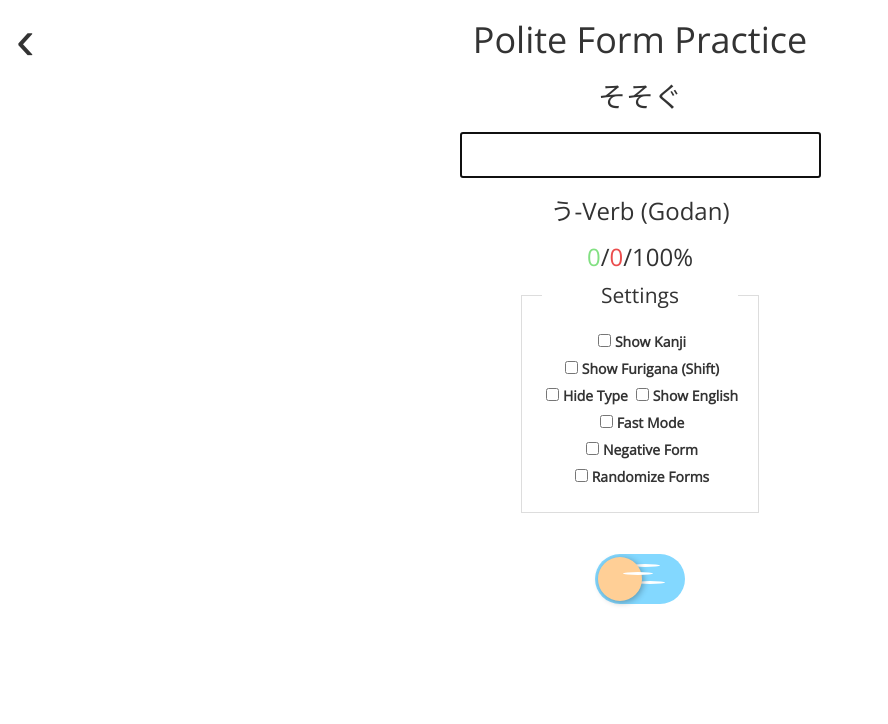
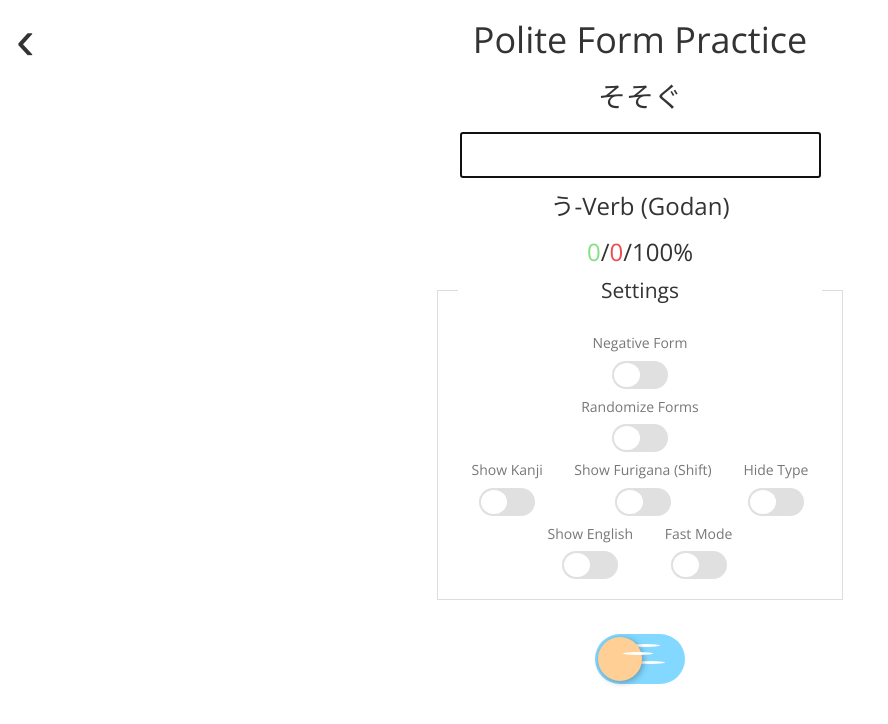
Before and after one commit to NickEckardt/steven-kraft.github.io, a Jekyll site: the page built from projects/japanese/politeform/index.html, in a window 1280 px wide. Shown: the top 724 px of the page, without its empty margins (0-888 px from the left). Built offline with Jekyll 4.4.1, drawn with Linux system fonts in a browser that asks for light colours.

Commit message:
Improved styling for verb conjugation options

```diff
--- a/_layouts/verb_conjugation.html
+++ b/_layouts/verb_conjugation.html
@@ -32,33 +32,51 @@
 
 			<div>
 				<fieldset>
-			  <legend>Settings</legend>
-			  <div>
-			    <label><input type="checkbox" id="kanjisetting" value="kanji">Show Kanji</label>
-			  </div>
-				<div>
-			    <label><input type="checkbox" id="furisetting" value="furigana">Show Furigana (Shift)</label>
-			  </div>
-				<div class="inline">
-			    <label><input type="checkbox" id="typesetting" value="type">Hide Type</label>
-			  </div>
-			  <div class="inline">
-			    <label><input type="checkbox" id="englishsetting" value="english">Show English</label>
-			  </div>
-			  <div>
-			    <label><input type="checkbox" id="fastsetting" value="fast">Fast Mode</label>
-			  </div>
-				{% for setting in page.extra_settings %}
-					<div>
-						<label><input type="checkbox" id="{{ setting.id }}" class="opt" name="{{ setting.var }}">{{ setting.label }}</label>
-					</div>
-				{% endfor %}
+				<legend>Settings</legend>
+					<ul class="tg-list">
+						{% for setting in page.extra_settings %}
+							<li class="tg-list-item inline">
+								<h4>{{ setting.label }}</h4>
+								<input class="tgl tgl-light opt" id="{{ setting.id }}" type="checkbox" name="{{ setting.var }}"/>
+								<label class="tgl-btn" for="{{ setting.id }}"></label>
+							</li>
+						{% endfor %}
+						<div></div>
+						<li class="tg-list-item inline">
+					    <h4>Randomize Forms</h4>
+					    <input class="tgl tgl-light" id="randomsetting" name="rand" type="checkbox"/>
+					    <label class="tgl-btn" for="randomsetting"></label>
+					  </li>
+					</ul>
 
-				{% if page.extra_settings %}
-				<div>
-			    <label><input type="checkbox" id="randomsetting" name="rand">Randomize Forms</label>
-			  </div>
-				{% endif %}
+					<ul class="tg-list">
+						<li class="tg-list-item inline">
+					    <h4>Show Kanji</h4>
+					    <input class="tgl tgl-light" id="kanjisetting" type="checkbox"/>
+					    <label class="tgl-btn" for="kanjisetting"></label>
+					  </li>
+						<li class="tg-list-item inline">
+					    <h4>Show Furigana (Shift)</h4>
+					    <input class="tgl tgl-light" id="furisetting" type="checkbox"/>
+					    <label class="tgl-btn" for="furisetting"></label>
+					  </li>
+						<li class="tg-list-item inline">
+					    <h4>Hide Type</h4>
+					    <input class="tgl tgl-light" id="typesetting" type="checkbox"/>
+					    <label class="tgl-btn" for="typesetting"></label>
+					  </li>
+						<div></div>
+						<li class="tg-list-item inline">
+					    <h4>Show English</h4>
+					    <input class="tgl tgl-light" id="englishsetting" type="checkbox"/>
+					    <label class="tgl-btn" for="englishsetting"></label>
+					  </li>
+						<li class="tg-list-item inline">
+					    <h4>Fast Mode</h4>
+					    <input class="tgl tgl-light" id="fastsetting" type="checkbox"/>
+					    <label class="tgl-btn" for="fastsetting"></label>
+					  </li>
+					</ul>
 				</fieldset>
 			</div>
 
--- a/_sass/_darkmode.scss
+++ b/_sass/_darkmode.scss
@@ -180,4 +180,5 @@
 .dark {
     background-color: #20304F;
     color: white;
+    h4 {color: #eee;}
 }
--- /dev/null
+++ b/_sass/_toggles.scss
@@ -0,0 +1,112 @@
+legend {
+  border-bottom: none;
+	color: inherit;
+}
+
+fieldset {
+  display: inline;
+  -webkit-touch-callout: none;
+  -webkit-user-select: none;
+  -khtml-user-select: none;
+  -moz-user-select: none;
+  -ms-user-select: none;
+  user-select: none;
+  border: 1px groove #ddd !important;
+  padding: 0 1.4em 1.4em 1.4em !important;
+  margin: 0 0 1em 0 !important;
+  -webkit-box-shadow:  0px 0px 0px 0px #000;
+          box-shadow:  0px 0px 0px 0px #000;
+}
+
+ul,
+li {
+	list-style: none;
+	margin: 0;
+	padding: 0;
+}
+
+.inline {
+  display: inline-block;
+}
+
+.tg-list {
+	text-align: center;
+	align-items: center;
+}
+
+.tg-list-item {
+	margin: 0 1em;
+}
+
+h4 {
+	color: #777;
+	font-size: 1em;
+}
+
+.tgl {
+	display: none;
+
+	// add default box-sizing for this scope
+	&,
+  &:after,
+  &:before,
+	& *,
+  & *:after,
+  & *:before,
+	& + .tgl-btn {
+		box-sizing: border-box;
+		&::selection {
+			background: none;
+		}
+	}
+
+	+ .tgl-btn {
+		margin: auto;
+		outline: 0;
+		display: block;
+		width: 4em;
+		height: 2em;
+		position: relative;
+		cursor: pointer;
+    user-select: none;
+		&:after,
+    &:before {
+			position: relative;
+			display: block;
+			content: "";
+			width: 50%;
+			height: 100%;
+		}
+
+		&:after {
+			left: 0;
+		}
+
+		&:before {
+			display: none;
+		}
+	}
+
+	&:checked + .tgl-btn:after {
+		left: 50%;
+	}
+}
+
+// themes
+.tgl-light {
+	+ .tgl-btn {
+		background: #e0e0e0;
+		border-radius: 2em;
+		padding: 2px;
+		transition: all .4s ease;
+		&:after {
+			border-radius: 50%;
+			background: #fff;
+			transition: all .2s ease;
+		}
+	}
+
+	&:checked + .tgl-btn {
+		background: #098FE6;
+	}
+}
--- a/projects/japanese/causativeform/causativeform.js
+++ b/projects/japanese/causativeform/causativeform.js
@@ -1,6 +1,5 @@
 function getAnswer(word, type, opts = {short:false, neg:false, polite:false, passive:false}) {
-  rand = $('#randomsetting').is(':visible')
-	if(rand && $('#randomsetting').is(':checked')) {
+	if($('#randomsetting').length > 0 && $('#randomsetting').is(':checked')) {
 		for (opt in opts) {opts[opt] = Math.random() >= 0.5;}
 	}
 	else {
--- a/projects/japanese/conditionalform/conditionalform.js
+++ b/projects/japanese/conditionalform/conditionalform.js
@@ -1,6 +1,5 @@
 function getAnswer(word, type, opts = {neg:false, polite:false}) {
-	rand = $('#randomsetting').is(':visible')
-	if(rand && $('#randomsetting').is(':checked')) {
+	if($('#randomsetting').length > 0 && $('#randomsetting').is(':checked')) {
 		for (opt in opts) {opts[opt] = Math.random() >= 0.5;}
 	}
 	else {
--- a/projects/japanese/css/style.scss
+++ b/projects/japanese/css/style.scss
@@ -23,34 +23,6 @@ div {
 #correct {color: $correct-color;}
 #incorrect {color: $incorrect-color;}
 
-legend {
-  border-bottom: none;
-	color: inherit;
-}
-
-fieldset {
-  display: inline;
-  -webkit-touch-callout: none;
-  -webkit-user-select: none;
-  -khtml-user-select: none;
-  -moz-user-select: none;
-  -ms-user-select: none;
-  user-select: none;
-  border: 1px groove #ddd !important;
-  padding: 0 1.4em 1.4em 1.4em !important;
-  margin: 0 0 1.5em 0 !important;
-  -webkit-box-shadow:  0px 0px 0px 0px #000;
-          box-shadow:  0px 0px 0px 0px #000;
-}
-
-.inline {
-  display: inline;
-}
-
-input[type="checkbox"] {
-  margin: 4px 4px;
-}
-
 #input-IME {
   font-size: 2em;
   color: black;
@@ -58,6 +30,10 @@ input[type="checkbox"] {
 
 #english {
   margin-top: 0;
+}
+
+#type {
+  margin-top: 15px;
 }
 
 #back {
@@ -85,3 +61,5 @@ input[type="checkbox"] {
     font-size: 1em;
   }
 }
+
+@import '_toggles';
--- a/projects/japanese/imperativeform/imperativeform.js
+++ b/projects/japanese/imperativeform/imperativeform.js
@@ -1,6 +1,5 @@
 function getAnswer(word, type, opts = {neg:false, polite:false}) {
-  rand = $('#randomsetting').is(':visible')
-	if(rand && $('#randomsetting').is(':checked')) {
+  if($('#randomsetting').length > 0 && $('#randomsetting').is(':checked')) {
 		for (opt in opts) {opts[opt] = Math.random() >= 0.5;}
 	}
 	else {
--- a/projects/japanese/negativeform/negativeform.js
+++ b/projects/japanese/negativeform/negativeform.js
@@ -1,6 +1,5 @@
 function getAnswer(word, type, opts = {polite:false}) {
-  rand = $('#randomsetting').is(':visible')
-	if(rand && $('#randomsetting').is(':checked')) {
+  if($('#randomsetting').length > 0 && $('#randomsetting').is(':checked')) {
 		for (opt in opts) {opts[opt] = Math.random() >= 0.5;}
 	}
 	else {
--- a/projects/japanese/passiveform/passiveform.js
+++ b/projects/japanese/passiveform/passiveform.js
@@ -1,6 +1,5 @@
 function getAnswer(word, type, opts = {neg:false, polite:false}) {
-  rand = $('#randomsetting').is(':visible')
-	if(rand && $('#randomsetting').is(':checked')) {
+  if($('#randomsetting').length > 0 && $('#randomsetting').is(':checked')) {
 		for (opt in opts) {opts[opt] = Math.random() >= 0.5;}
 	}
 	else {
--- a/projects/japanese/pastform/pastform.js
+++ b/projects/japanese/pastform/pastform.js
@@ -1,6 +1,5 @@
 function getAnswer(word, type, opts = {neg:false, polite:false}) {
-	rand = $('#randomsetting').is(':visible')
-	if(rand && $('#randomsetting').is(':checked')) {
+	if($('#randomsetting').length > 0 && $('#randomsetting').is(':checked')) {
 		for (opt in opts) {opts[opt] = Math.random() >= 0.5;}
 	}
 	else {
--- a/projects/japanese/politeform/politeform.js
+++ b/projects/japanese/politeform/politeform.js
@@ -1,6 +1,5 @@
 function getAnswer(word, type, opts = {neg:false}) {
-	rand = $('#randomsetting').is(':visible')
-	if(rand && $('#randomsetting').is(':checked')) {
+	if($('#randomsetting').length > 0 && $('#randomsetting').is(':checked')) {
 		for (opt in opts) {opts[opt] = Math.random() >= 0.5;}
 	}
 	else {
--- a/projects/japanese/potentialform/potentialform.js
+++ b/projects/japanese/potentialform/potentialform.js
@@ -1,6 +1,5 @@
 function getAnswer(word, type, opts = {neg:false, polite:false}) {
-	rand = $('#randomsetting').is(':visible')
-	if(rand && $('#randomsetting').is(':checked')) {
+	if($('#randomsetting').length > 0 && $('#randomsetting').is(':checked')) {
 		for (opt in opts) {opts[opt] = Math.random() >= 0.5;}
 	}
 	else {
--- a/projects/japanese/provisionalform/provisionalform.js
+++ b/projects/japanese/provisionalform/provisionalform.js
@@ -1,6 +1,5 @@
 function getAnswer(word, type, opts = {neg:false, polite:false}) {
-	rand = $('#randomsetting').is(':visible')
-	if(rand && $('#randomsetting').is(':checked')) {
+	if($('#randomsetting').length > 0 && $('#randomsetting').is(':checked')) {
 		for (opt in opts) {opts[opt] = Math.random() >= 0.5;}
 	}
 	else {
--- a/projects/japanese/teform/teform.js
+++ b/projects/japanese/teform/teform.js
@@ -1,6 +1,5 @@
 function getAnswer(word, type, opts = {neg:false, polite:false}) {
-	rand = $('#randomsetting').is(':visible')
-	if(rand && $('#randomsetting').is(':checked')) {
+	if($('#randomsetting').length > 0 && $('#randomsetting').is(':checked')) {
 		for (opt in opts) {opts[opt] = Math.random() >= 0.5;}
 	}
 	else {
--- a/projects/japanese/volitionalform/volitionalform.js
+++ b/projects/japanese/volitionalform/volitionalform.js
@@ -1,6 +1,5 @@
 function getAnswer(word, type, opts = {polite:false}) {
-	rand = $('#randomsetting').is(':visible')
-	if(rand && $('#randomsetting').is(':checked')) {
+	if($('#randomsetting').length > 0 && $('#randomsetting').is(':checked')) {
 		for (opt in opts) {opts[opt] = Math.random() >= 0.5;}
 	}
 	else {
```
